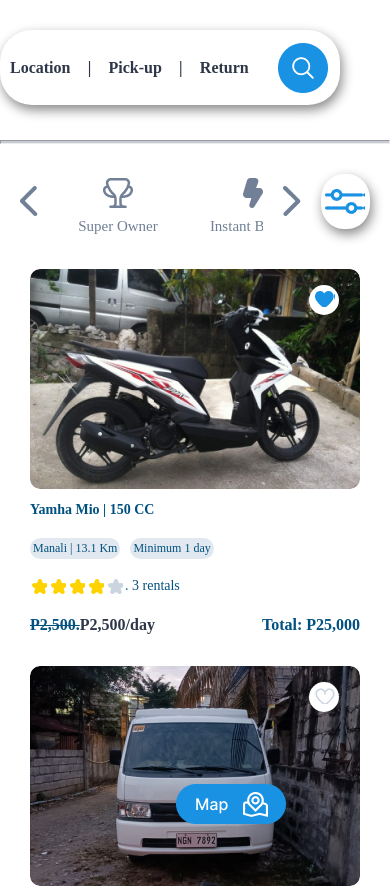
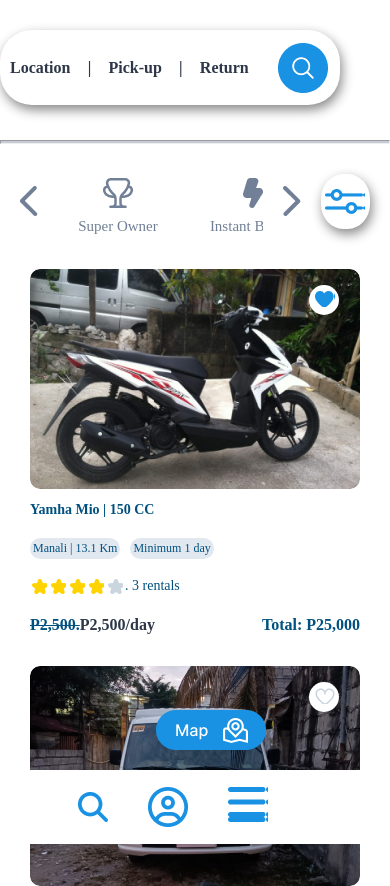
Before and after one commit to jone557/Book2Weel, a plain HTML site: page index.html in a window 390 px wide. Shown: the top 886 px of the page. Drawn offline with Linux system fonts and the light colour scheme.

Commit message:
iphone-responsive

```diff
--- a/home.css
+++ b/home.css
@@ -23,6 +23,7 @@ cursor: pointer;
 
 }
 .nav{
+    position: relative;
  justify-content: space-between;
  margin: 74px 48px 0 58px;
 }
@@ -83,6 +84,10 @@ cursor: pointer;
     width: 40px;
     height: 40px;
     margin-left: 24px;
+}
+.searchE{
+    background: url(searchE.png);
+    display: none;
 }
 .currency{
     background: url(currency.png);
--- a/index.html
+++ b/index.html
@@ -25,6 +25,7 @@
                 <div class="sideMenu flex_ContainerR">
                     <div class="currency hov"></div>
                     <div class="menu_login flex_ContainerR">
+                        <div class="searchE hov"></div>
                         <div class="login hov"></div>
                         <div class="menu hov"></div>
                     </div>
--- a/mediaQuerry.css
+++ b/mediaQuerry.css
@@ -84,14 +84,12 @@
         line-height: 16px;
     }
     .menu_login{
-        position: fixed;
-        top: 0px;
-        width: 100%;
-        height: 74px;
-        margin-left: 0px;
+        display: flex;
+         justify-content:right;
+        margin-left: 20%;
+        max-width: 390px;
         border-radius: 0px ;
         box-shadow: 0px 0px 0px;
-        background-color: white;
 
     }
     .filter{
@@ -103,4 +101,30 @@
         width: 40px;
         height: 25px;
     }
+    .sideMenu{
+        position: fixed;
+        z-index: 100;
+        bottom: 0;
+        width: 390px;
+        max-width: 100%;
+        height: 74px;
+        background-color: white;
+    }
+    .map{
+        bottom: 94px;
+        left: 40%;
+    }
+    .searchE{
+        display: block;
+        width: 30px;
+        height: 30px;
+
+    }
+    .menu{
+        margin-right: 0;
+        margin-left: 40px;
+    }
+    .login{
+        margin-left: 40px;
+    }
 }
```
Also changed, not shown: searchE.png (added).
